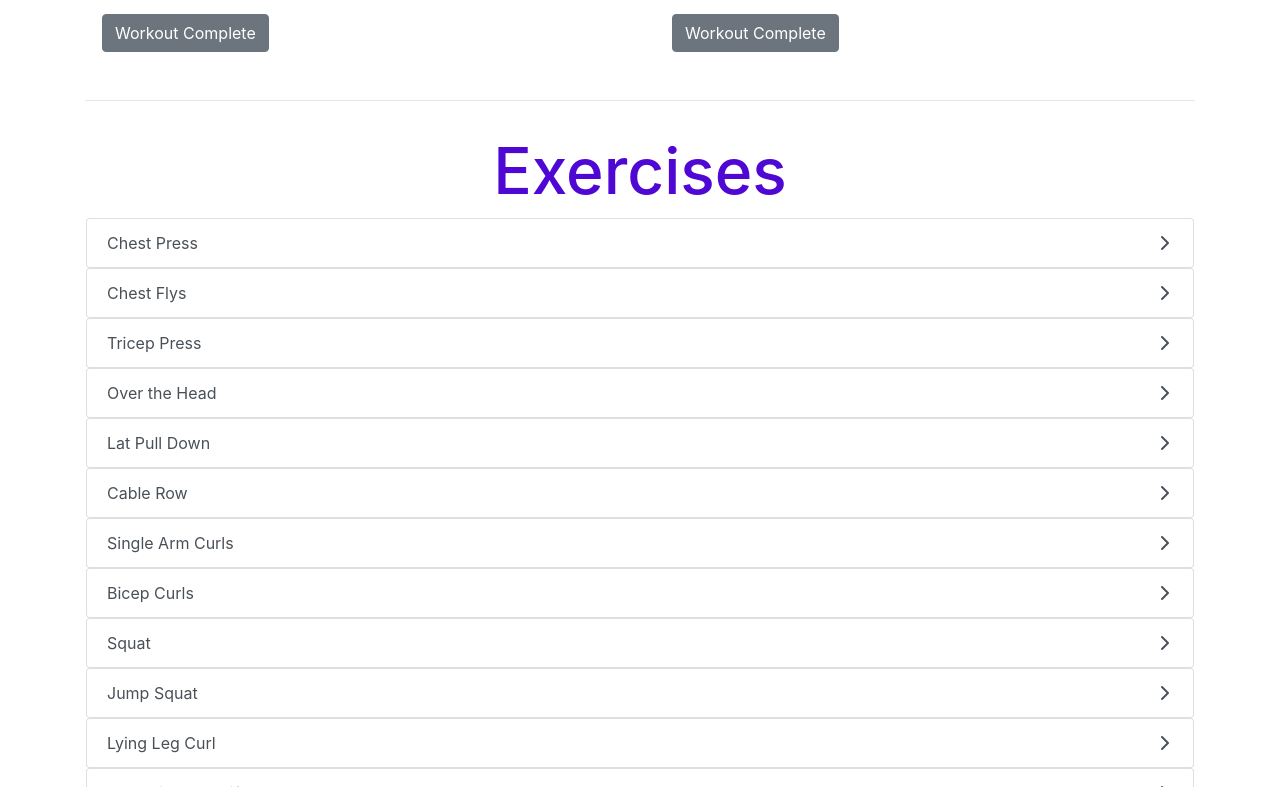
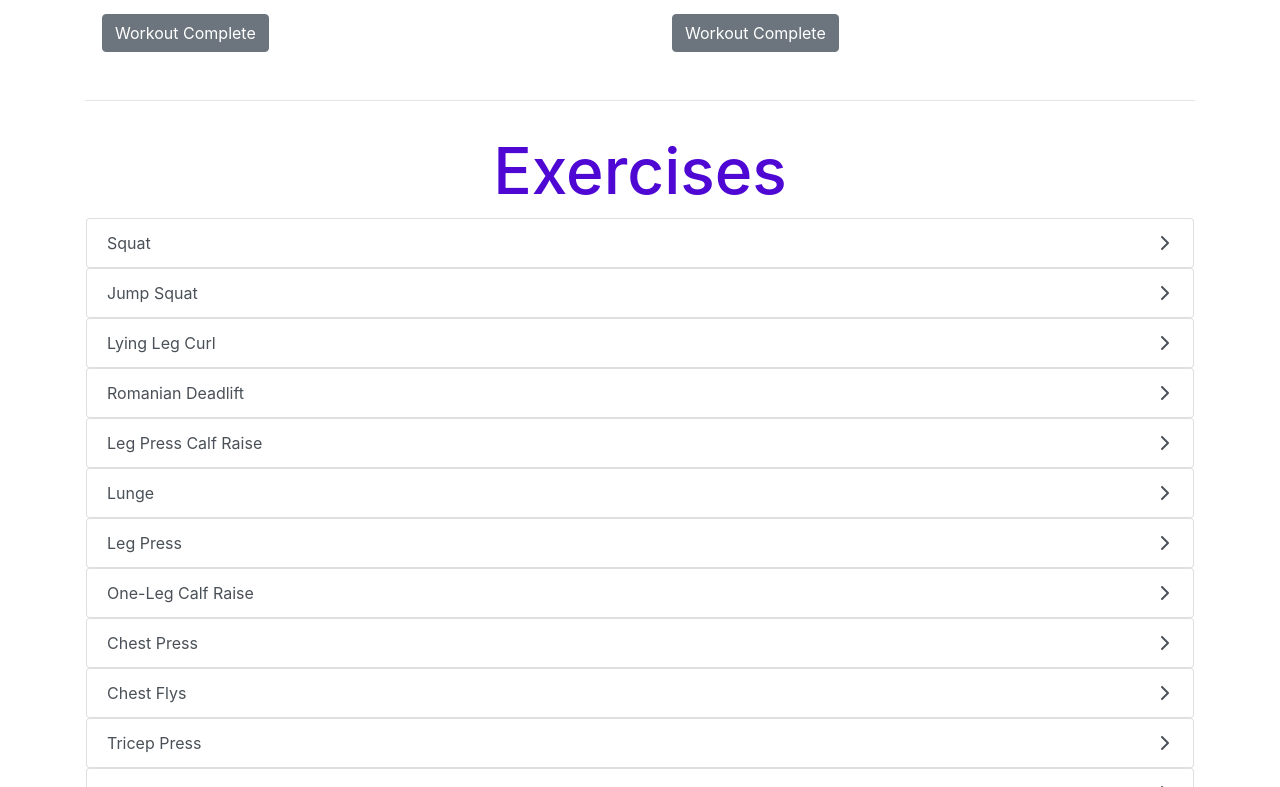
Before and after one commit to rjescobedo/thetrainer, a React (Create React App) app: page /workouts in a window 1280 px wide. Shown: the part 893-1680 px from the top of the page. Built offline with nearby package versions, Linux system fonts and the light colour scheme.

Commit message:
Only 1 Exercise Rendered

```diff
--- a/src/components/MainComponent.js
+++ b/src/components/MainComponent.js
@@ -4,18 +4,24 @@ import Footer from './FooterComponent';
 import Home from './HomeComponent';
 import Workouts from './WorkoutComponent';
 import About from './AboutComponent';
-//import { EXERCISES } from '../shared/exercises';
 import { Switch, Route, Redirect, withRouter } from 'react-router-dom';
 import { connect } from 'react-redux';
 import { TransitionGroup, CSSTransition } from 'react-transition-group';
+import { addExercise } from '../redux/ActionCreators';
 
 const mapStateToProps = state => {
     return {
         exercises: state.exercises
     }
 };
-    function Main (props) {
-    //const [exercises] = React.useState(EXERCISES);
+
+const mapDispatchToProps = {
+    addExercise: (exerciseId, exerciseName, type, sets, reps, description, video) => (addExercise(exerciseId, exerciseName, type, sets, reps, description, video))
+};
+
+
+function Main (props) {
+
     const [darkMode, setDarkMode] = React.useState(false);
     const [isModalOpen, setIsModalOpen] = React.useState(false);
     const [loginData, setLoginData] = React.useState({
@@ -91,6 +97,7 @@ const mapStateToProps = state => {
                                     exercises={props.exercises}
                                     darkMode={darkMode}
                                     loginData={loginData}
+                                    addExercise={props.addExercise}
                                 />}
                             />
                             <Route exact path='/about' render={() =>
@@ -105,4 +112,4 @@ const mapStateToProps = state => {
         );
 }
 
-export default withRouter(connect(mapStateToProps)(Main));
+export default withRouter(connect(mapStateToProps, mapDispatchToProps)(Main));
--- a/src/components/WorkoutComponent.js
+++ b/src/components/WorkoutComponent.js
@@ -26,6 +26,7 @@ export default function Workouts(props) {
     function handleSubmit(values) {
         console.log(`Contact Form State: ${JSON.stringify(values)}`);
         alert(`Contact Form State: ${JSON.stringify(values)}`);
+        props.addComment(props.exerciseId, values.exerciseName, values.type, values.sets, values.reps, values.description, values.video)
     }
 
 
@@ -46,18 +47,14 @@ export default function Workouts(props) {
         );
     });
 
-    const upperbodyExercises = props.exercises.filter(upperExercise => upperExercise.type === 'upperbody').map(filteredExercise => {
+    const exercises = props.exercises.map(exercise => {
         return (
-            <div key={filteredExercise.id}>
-                <RenderUpperbodyExercise filteredExercise={filteredExercise} />
-            </div>
-        );
-    });
-
-    const lowerbodyExercises = props.exercises.filter(lowerExercise => lowerExercise.type === 'lowerbody').map(filteredExercise => {
-        return (
-            <div key={filteredExercise.id}>
-                <RenderLowerbodyExercise filteredExercise={filteredExercise} />
+            <div key={exercise.id}>
+                <RenderExercises
+                    exercise={exercise}
+                    addExercise={props.addExercise}
+                    exerciseId={props.exerciseId}
+                />
             </div>
         );
     });
@@ -237,8 +234,7 @@ export default function Workouts(props) {
                     <div className="row">
                         <div className="col p-3 overflow-hidden">
                             <h1 className="text-center custom-font workout-heading">Exercises</h1>
-                                {upperbodyExercises}
-                                {lowerbodyExercises}
+                                {exercises}
                         </div>
                     </div>
                 </div>
@@ -247,7 +243,7 @@ export default function Workouts(props) {
 
 }
 
-function RenderUpperbodyExercise({filteredExercise}) {
+function RenderExercises({exercise, addExercise, exerciseId}) {
     const [isModalOpen, setModalOpen] = React.useState(false);
 
     function toggleExerciseModal() {
@@ -258,24 +254,25 @@ function RenderUpperbodyExercise({filteredExercise}) {
         <React.Fragment>
             <div className="list-group" onClick={toggleExerciseModal}>
                 <a id="chestPressButton" class="custom-workout-font list-group-item d-flex justify-content-between list-group-item-action">
-                  {filteredExercise.exercise}
+                  {exercise.exercise}
+                  {addExercise.exerciseName}
                   <i class="fas fa-chevron-right m-1"></i>
                 </a>
             </div>
 
             <Modal isOpen={isModalOpen} toggle={toggleExerciseModal}>
                 <ModalHeader toggle={toggleExerciseModal} className="custom-font bg-light">
-                    <h3>{filteredExercise.exercise}</h3>
+                    <h3>{exercise.exercise}</h3>
                 </ModalHeader>
                 <ModalBody>
                     <Row>
                         <Col>
-                        {filteredExercise.video ?<iframe
+                        {exercise.video ?<iframe
                                 frameBorder="0"
                                 allow="accelerometer; autoplay; clipboard-write; encrypted-media; gyroscope; picture-in-picture"
                                 allowFullScreen
-                                src={filteredExercise.video}
-                                alt={filteredExercise.exercise}
+                                src={exercise.video}
+                                alt={exercise.exercise}
                                 width="100%"
                                 height="300"
                             /> : <Media
@@ -287,7 +284,7 @@ function RenderUpperbodyExercise({filteredExercise}) {
                     <Row>
                         <Col>
                             <h4 className="custom-font pt-3">Description</h4>
-                            {filteredExercise.description}
+                            {exercise.description}
                         </Col>
                     </Row>
                 </ModalBody>
@@ -295,56 +292,6 @@ function RenderUpperbodyExercise({filteredExercise}) {
         </React.Fragment>
     );
 }
-
-function RenderLowerbodyExercise({filteredExercise}) {
-    const [isModalOpen, setModalOpen] = React.useState(false);
-
-    function toggleExerciseModal() {
-        setModalOpen(prevMode => !prevMode);
-    }
-
-    return(
-        <React.Fragment>
-            <div className="list-group" onClick={toggleExerciseModal}>
-                <a id="chestPressButton" class="custom-workout-font list-group-item d-flex justify-content-between list-group-item-action">
-                  {filteredExercise.exercise}
-                  <i class="fas fa-chevron-right m-1"></i>
-                </a>
-            </div>
-
-            <Modal isOpen={isModalOpen} toggle={toggleExerciseModal}>
-                <ModalHeader toggle={toggleExerciseModal} className="custom-font bg-light">
-                    <h3>{filteredExercise.exercise}</h3>
-                </ModalHeader>
-                <ModalBody>
-                <Row>
-                        <Col>
-                        {filteredExercise.video ?<iframe
-                                frameBorder="0"
-                                allow="accelerometer; autoplay; clipboard-write; encrypted-media; gyroscope; picture-in-picture"
-                                allowFullScreen
-                                src={filteredExercise.video}
-                                alt={filteredExercise.exercise}
-                                width="100%"
-                                height="300"
-                            /> : <Media
-                                    src="https://i0.wp.com/urbanpolicyplatform.org/wp-content/uploads/2020/10/video-comingsoon.jpg?ssl=1"
-                                    alt="Video Coming Soon"
-                                    width="100%" />}
-                        </Col>
-                    </Row>
-                    <Row>
-                        <Col>
-                            <h5 className="custom-font">Description</h5>
-                            {filteredExercise.description}
-                        </Col>
-                    </Row>
-                </ModalBody>
-            </Modal>
-        </React.Fragment>
-    );
-}
-
 
 
 function RenderUpperWorkout({filteredUpperWorkout}) {
--- /dev/null
+++ b/src/redux/ActionCreators.js
@@ -0,0 +1,14 @@
+import * as ActionTypes from './ActionTypes';
+
+export const addExercise = (exerciseId, exerciseName, type, sets, reps, description, video) => ({
+    type: ActionTypes.ADD_EXERCISE,
+    payload: {
+        exerciseId,
+        exerciseName: exerciseName,
+        type: type,
+        sets: sets,
+        reps: reps,
+        description: description,
+        video: video
+    }
+});
--- /dev/null
+++ b/src/redux/ActionTypes.js
@@ -0,0 +1 @@
+export const ADD_EXERCISE = 'ADD_EXERCISE';
--- a/src/redux/exercises.js
+++ b/src/redux/exercises.js
@@ -1,7 +1,12 @@
 import { EXERCISES } from '../shared/exercises';
+import * as ActionTypes from './ActionTypes';
 
 export const Exercises = (state = EXERCISES, action) => {
     switch (action.type) {
+        case ActionTypes.ADD_EXERCISE:
+            const exercise = action.payload;
+            exercise.id = state.length;
+            return state.concat(exercise);
         default:
             return state;
     }
```
